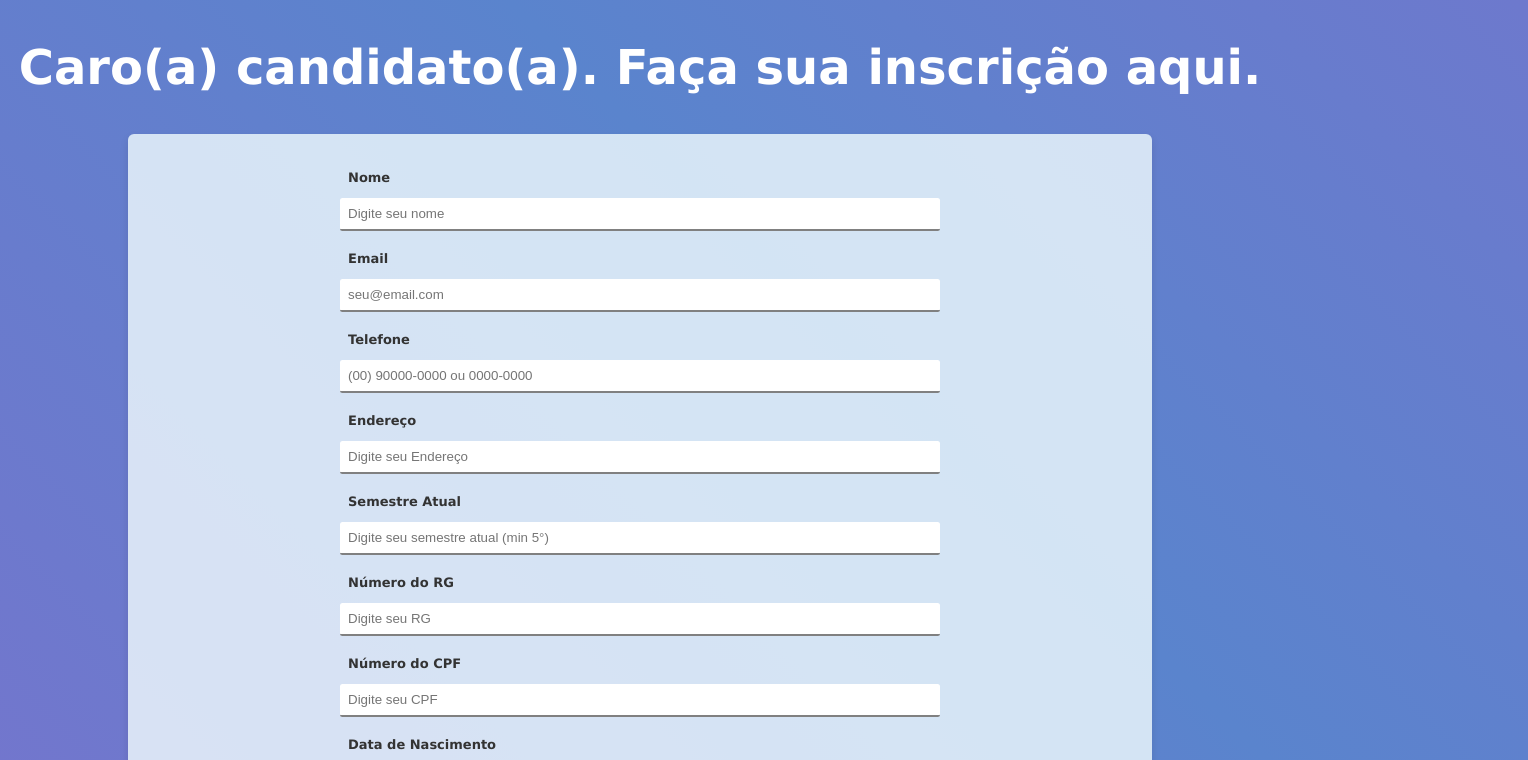
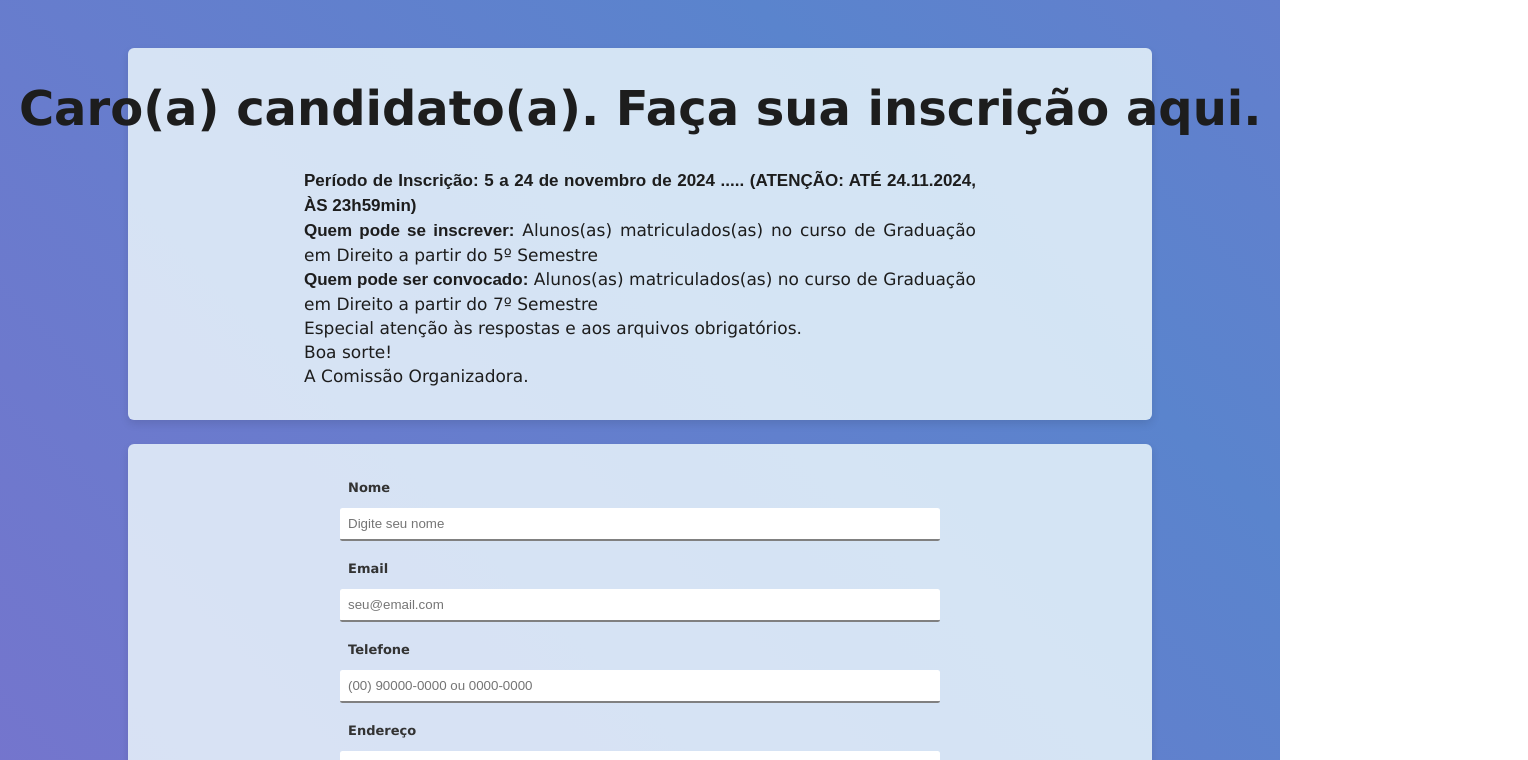
Before and after one commit to Fuyuki077/FormESTAGIO, a React (Vite) app in the folder forms/: page / in a window 1280 px wide. Shown: the top 760 px of the page, 1528 px wide, since content can reach past the window. Built offline with nearby package versions, Linux system fonts and the light colour scheme.

Commit message:
adicao do container superior de informacoes e insercao do titulo no mesmo

```diff
--- a/forms/src/App.jsx
+++ b/forms/src/App.jsx
@@ -6,7 +6,16 @@ function App() {
   return (
     <>
       <div>
-      <h1>Caro(a) candidato(a). Faça sua inscrição aqui.</h1>
+      <h1><span></span></h1>
+      <div className='container'>
+        <h1>Caro(a) candidato(a). Faça sua inscrição aqui.</h1>
+        <p><b>Período de Inscrição: 5 a 24 de novembro de 2024 ..... (ATENÇÃO: ATÉ 24.11.2024, ÀS 23h59min)</b></p>
+        <p><b>Quem pode se inscrever:</b> Alunos(as) matriculados(as) no curso de Graduação em Direito a partir do 5º Semestre</p>
+        <p><b>Quem pode ser convocado:</b> Alunos(as) matriculados(as) no curso de Graduação em Direito a partir do 7º Semestre</p>
+        <p>Especial atenção às respostas e aos arquivos obrigatórios.</p>
+        <p>Boa sorte!</p>
+        <p>A Comissão Organizadora.</p>
+      </div>
       <div className='container'>
       <form action="/processar-dados" method="post">
         <div /* Nome Completo */>
```
